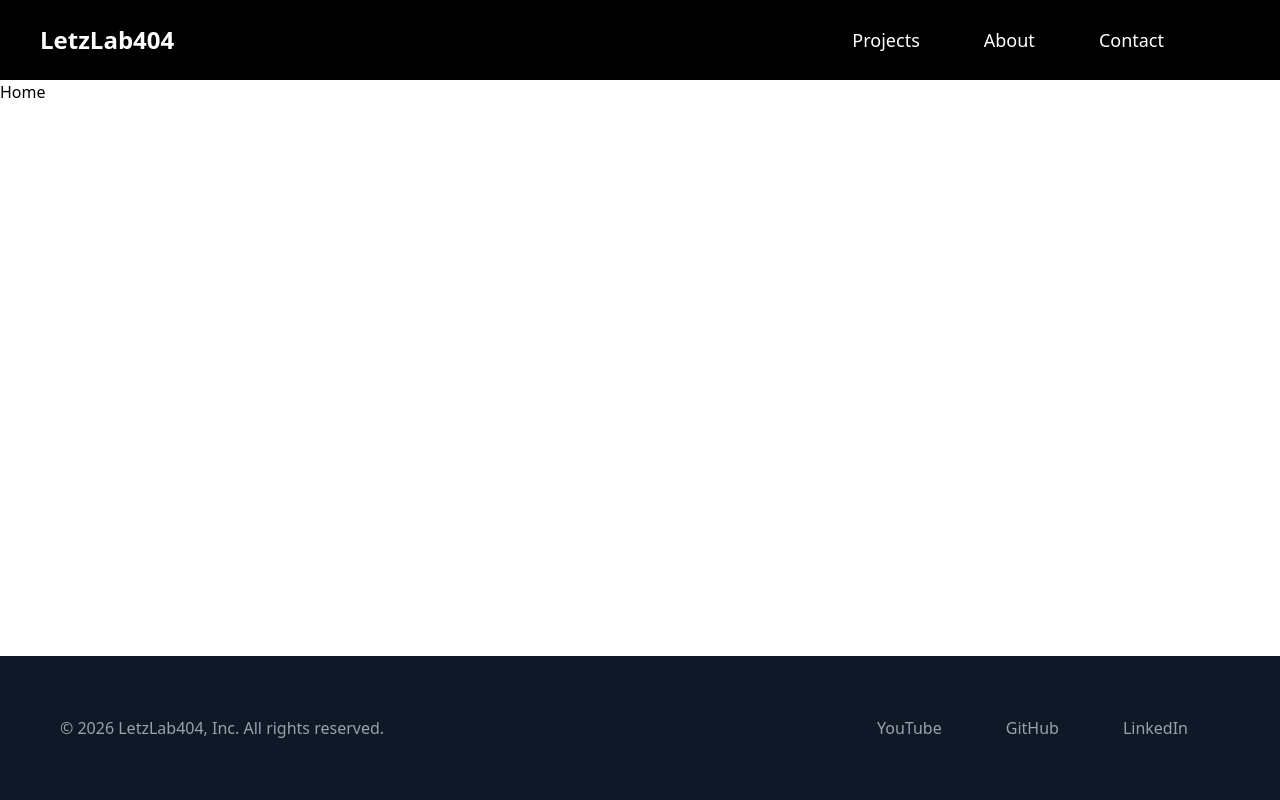
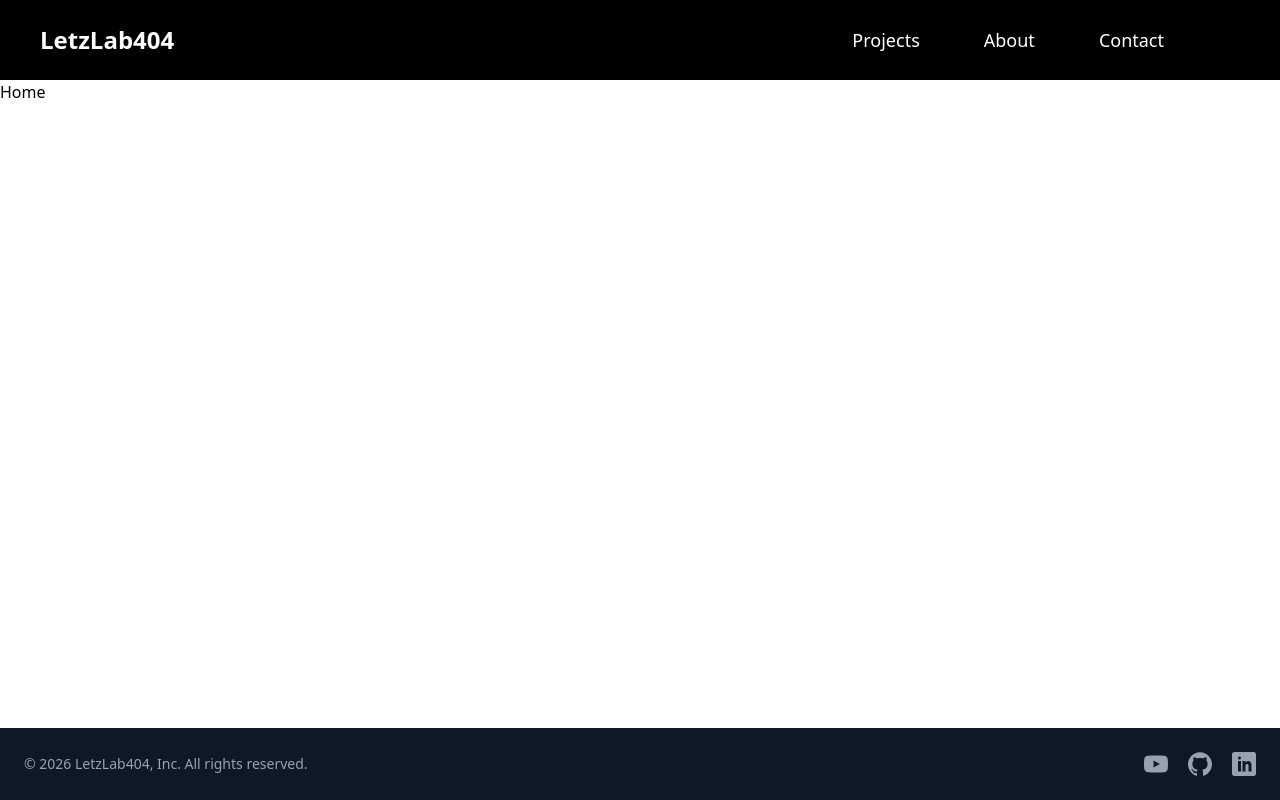
Before and after one commit to LeticiaRDomingues/portfolio-hacking, a Next.js app: page / in a window 1280 px wide. Built offline with nearby package versions, Linux system fonts and the light colour scheme.

Commit message:
footer v2 complete

```diff
--- a/app/layout.tsx
+++ b/app/layout.tsx
@@ -5,7 +5,7 @@ import "./globals.css"
 export default function SiteLayout({children}: {  children: React.ReactNode}) {
   return (
     <html lang="en">
-      <body className="flex flex-col min-h-dvh">
+      <body className="flex min-h-dvh flex-col">
         {/* Layout UI*/}
         {/* Place children were you want to render a page or nested layout*/}
         <header><Navbar /></header>
--- a/components/FootLink.tsx
+++ b/components/FootLink.tsx
@@ -1,10 +1,11 @@
 interface MyFootlinkProps{
     href: string;
-    label: string;
+    ariaLabel: string;
+    label: React.ReactNode;
 }
 
-export default function Footlink({ href, label}: MyFootlinkProps){
+export default function Footlink({ href, label, ariaLabel}: MyFootlinkProps){
     return(
-         <a className="p-8 pt-3 pb-3 " href={href} target="_blank">{label}</a>
+         <a className="transition duration-200 hover:scale-110 hover:text-cyan-400 " href={href} target="_blank" rel="nooperner noreferrer" aria-label={ariaLabel}>{label}</a>
     )
 }
--- a/components/Footer.tsx
+++ b/components/Footer.tsx
@@ -1,14 +1,17 @@
 import Footlink from './FootLink'
+import { SiYoutube } from "react-icons/si";
+import { SiGithub } from "react-icons/si";
+import { ImLinkedin } from "react-icons/im";
 
 export default function Footer() {
     return(
        <footer className='bg-gray-900'>
-        <div className='flex justify-between items-center text-gray-400 pl-15 p-15 mx-auto '>
-            <div>© 2026 LetzLab404, Inc. All rights reserved.</div>
-            <div>
-                <Footlink href="https://www.youtube.com/@letzlab404" label="YouTube"/>
-                <Footlink href="https://github.com/LeticiaRDomingues" label="GitHub"/>
-                <Footlink href="https://www.linkedin.com/in/leticiardomingues/" label="LinkedIn"/>
+        <div className='mx-auto flex items-center justify-between px-6 py-6 text-gray-400'>
+            <div className='text-sm'>© 2026 LetzLab404, Inc. All rights reserved.</div>
+            <div className='flex items-center gap-5 text-2xl'>
+                <Footlink href="https://www.youtube.com/@letzlab404" ariaLabel={"YouTube"} label={<SiYoutube />}/>
+                <Footlink href="https://github.com/LeticiaRDomingues" ariaLabel={"GitHub"} label={<SiGithub />}/>
+                <Footlink href="https://www.linkedin.com/in/leticiardomingues/" ariaLabel={"LinkedIn"} label={<ImLinkedin />}/>
             </div>
         </div>
        </footer>
--- a/components/NavLink.tsx
+++ b/components/NavLink.tsx
@@ -7,6 +7,6 @@ interface MyNavlinkProps{
 
 export default function Navlink({ href, label}: MyNavlinkProps){
     return(
-         <Link className='text-lg text-white hover:text-sky-200 hover:bg-blue-950 p-8 pt-3 pb-3 rounded-lg' href={href}>{label}</Link>
+         <Link className='text-lg text-white transition duration-200 hover:scale-110 hover:text-cyan-400 hover:bg-blue-950 p-8 pt-3 pb-3 rounded-lg' href={href}>{label}</Link>
     )
 }
--- a/package.json
+++ b/package.json
@@ -11,7 +11,8 @@
   "dependencies": {
     "next": "16.2.4",
     "react": "19.2.4",
-    "react-dom": "19.2.4"
+    "react-dom": "19.2.4",
+    "react-icons": "^5.6.0"
   },
   "devDependencies": {
     "@tailwindcss/postcss": "^4",
```
Also changed, not shown: 1 other file (tests, documents, lock files or other folders).
